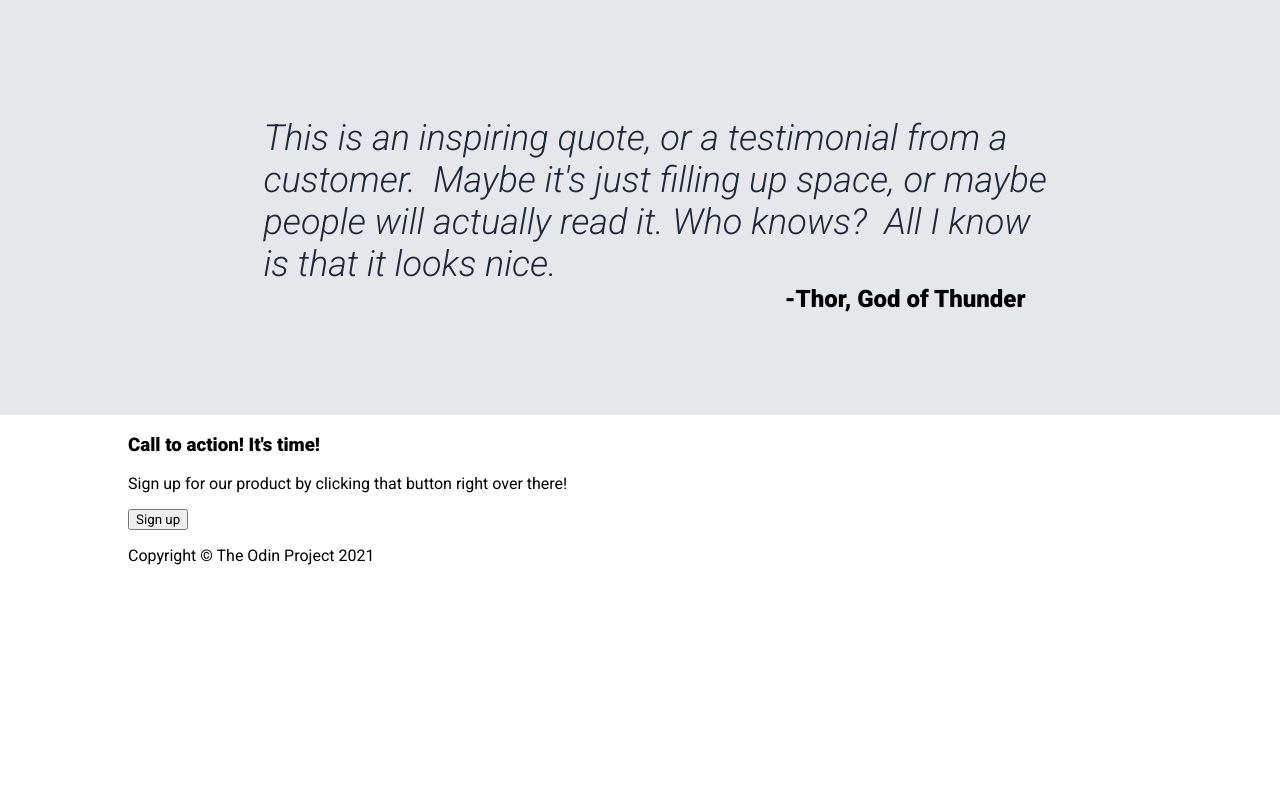
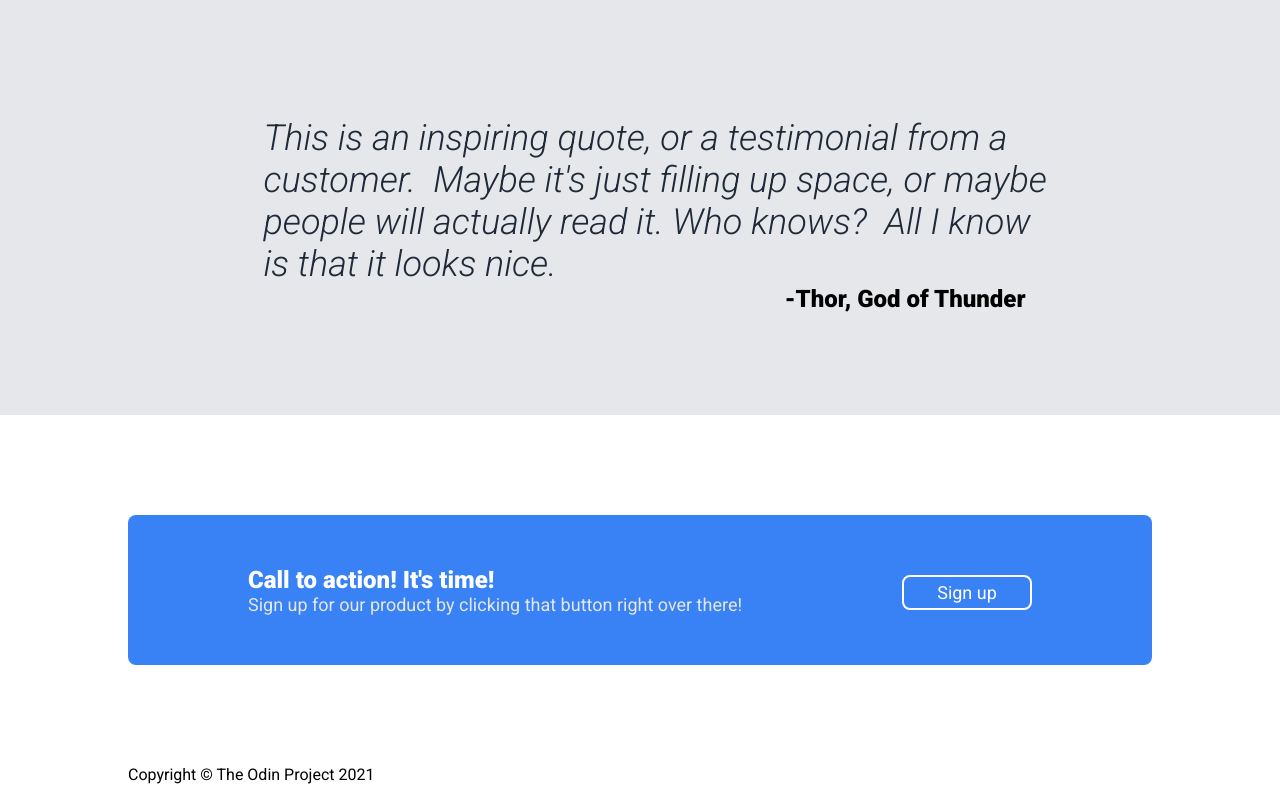
Before and after one commit to KGcitiZen/landing-page-odin-project, a plain HTML site: page index.html in a window 1280 px wide. Shown: the part 1047-1847 px from the top of the page. Before the commit the page ends 1628 px from the top, so only its background shows below. Drawn offline with Linux system fonts and the light colour scheme.

Commit message:
Add layout styles for sign-up section on main page

```diff
--- a/index.html
+++ b/index.html
@@ -90,7 +90,7 @@
     <section class="sign-up">
         <div class="wrapper">
             <div class="sign-up__banner">
-              <div class="banner_left">
+              <div class="banner__left">
                 <h3>Call to action! It's time!</h3>
                 <p>
                   Sign up for our product by clicking that button right over there!
--- a/styles/styles.css
+++ b/styles/styles.css
@@ -139,7 +139,6 @@ h2 {
 
 /** Quote section */
 .quote {
-  background-color: pink;
   display: flex;
   align-items: center;
   justify-content: center;
@@ -165,3 +164,62 @@ h2 {
   font-weight: 700;
   padding-right: 29px;
 }
+
+/** Sign-up section */
+
+.sign-up__banner {
+  background-color: #3882f6;
+  max-width: 800px;
+  padding-inline: 120px;
+  margin: 100px auto;
+  height: 150px;
+  display: flex;
+  align-items: center;
+  justify-content: space-between;
+  border-radius: 8px;
+}
+
+.banner__left h3{
+  margin: 0;
+  font-size: 24px;
+  color: #ffffff;
+}
+
+.banner__left p {
+  margin: 0;
+  font-size: 18px;
+  color: #e5e7eb;
+}
+
+.banner__right {
+  box-sizing: border-box;
+  width: 130px;
+  height: 35px;
+  margin-top: 5px;
+}
+
+.banner__right button {
+  width: 100%;
+  height: 100%;
+  font-size: 18px;
+  background-color: #3882f6;
+  color: #fff;
+  border: 2px solid #fff;
+  border-radius: 8px;
+}
+
+
+
+
+/** Hover effects */
+
+button:hover {
+  cursor: pointer;
+  transition: 0.2s ease-in;
+  background-color: #fff;
+  color: #3882f6;
+}
+
+button:active {
+  filter: brightness(60%);
+}
```
